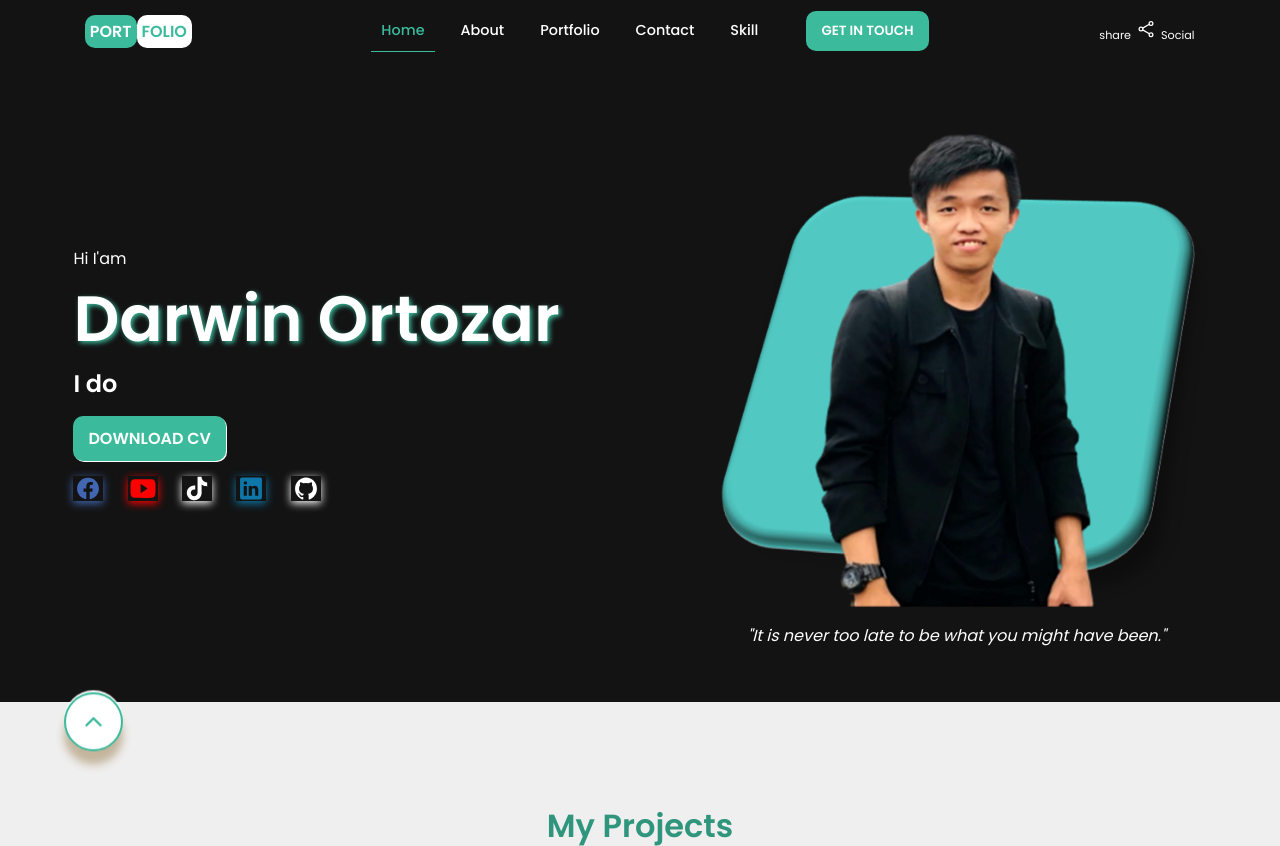
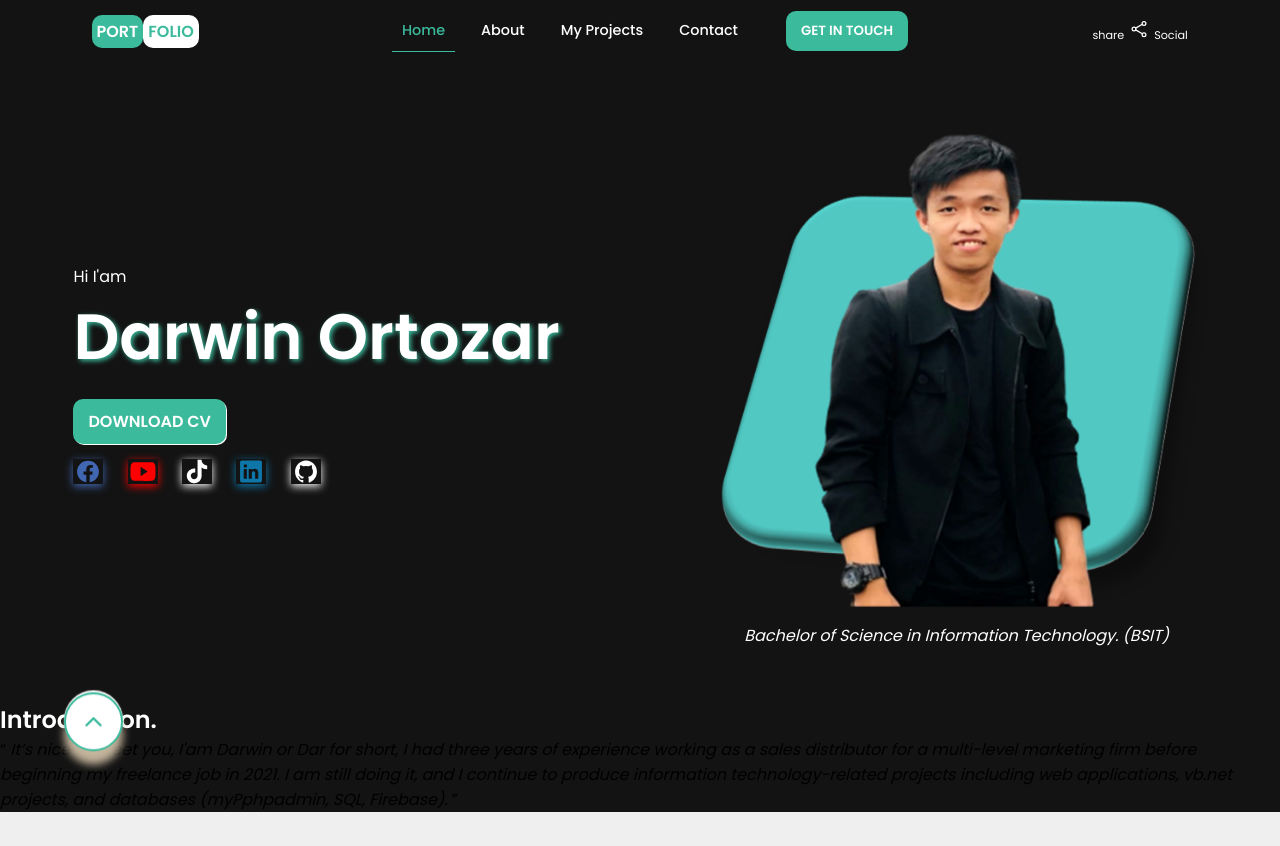
Before and after one commit to DarwinGit03/myresume.github.io, a plain HTML site: page index.html in a window 1280 px wide. Shown: the top 846 px of the page. Drawn offline with nearby package versions, Linux system fonts and the light colour scheme; a script that the page names is missing.

Commit message:
Update index.html

```diff
--- a/index.html
+++ b/index.html
@@ -47,9 +47,9 @@
 			<ul class="nav_list">
 				<li class="nav_item"><a href="" style="--i:1;" class="nav_link active">Home</a></li>
 				<li class="nav_item"><a href="" style="--i:2;" class="nav_link">About</a></li>
-				<li class="nav_item"><a href="" style="--i:3;" class="nav_link">Portfolio</a></li>
-				<li class="nav_item"><a href="" style="--i:4;" class="nav_link">Contact</a></li>
-				<li class="nav_item"><a href="" style="--i:5;" class="nav_link">Skill</a></li>
+				<li class="nav_item"><a href="#project" style="--i:3;" class="nav_link">My Projects</a></li>
+				<li class="nav_item"><a href="#footer" style="--i:4;" class="nav_link">Contact</a></li>
+				<!-- <li class="nav_item"><a href="" style="--i:5;" class="nav_link">Skill</a></li> -->
 		<div class="btn-background">
 			<button class="btn-getin">GET IN TOUCH</button>
 		</div>
@@ -89,10 +89,10 @@
 			<div class="cover-con mydescription">
 				<p>Hi I'am</p>
 				<h2>Darwin Ortozar</h2>
-				<p class="text-animation">I do <span class="multiple-type"></span></p>
+				<p class="text-animation"><span class="multiple-type"></span></p>
 				<!-- <h2>Hello world</h2> -->
 				<div class="btn-background cvdownload">
-					<button class="btn-getin">DOWNLOAD CV</button>
+					<a href="file/resume.pdf" download><a  href="file/resume.pdf" download><button class="btn-getin">DOWNLOAD CV</button></a>
 				</div>
 
 				<div class="menu-icons sociallogo">
@@ -108,12 +108,17 @@
 
 			<div class="cover-con myprofile">
 				<img src="img/mypicture.png" alt="my-image">
-				<p><i>"It is never too late to be what you might have been."</i></p>
+				<p><i>Bachelor of Science in Information Technology. (BSIT)</i></p>
 			</div>
 		</div>
 
+		<div class="about-me">
+			<h2>Introduction.</h2>
+			<span><q><i> It’s nice to meet you, I'am Darwin or Dar for short, I had three years of experience working as a sales distributor for a multi-level marketing firm before beginning my freelance job in 2021. I am still doing it, and I continue to produce information technology-related projects including web applications, vb.net projects, and databases (myPphpadmin, SQL, Firebase). </i></q></span>
+		</div>
+
 <!-- This line of code are the slider -->
-	<div class="body">
+	<div class="body" id="project">
 	<div class="slide-container swiper">
 		<div class="project-title">
 			<h1>My Projects</h1>
@@ -209,7 +214,7 @@
 
 
 <!-- Footer part -->
-		<footer>
+		<footer id="footer">
 			<hr>
 			<div class="footer-info">
 				<div class="footer-width about">
```
